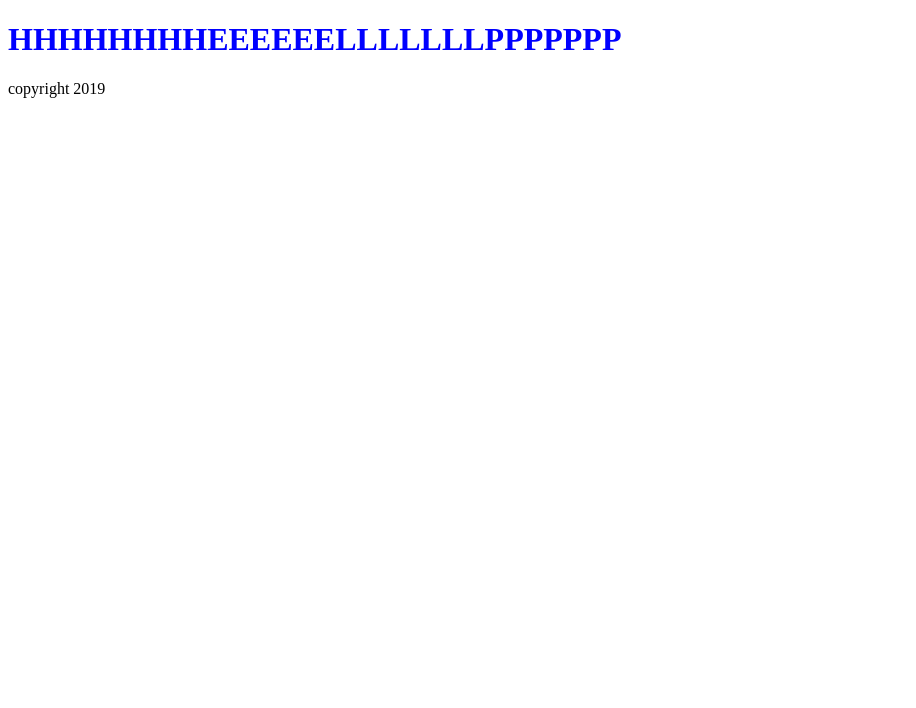
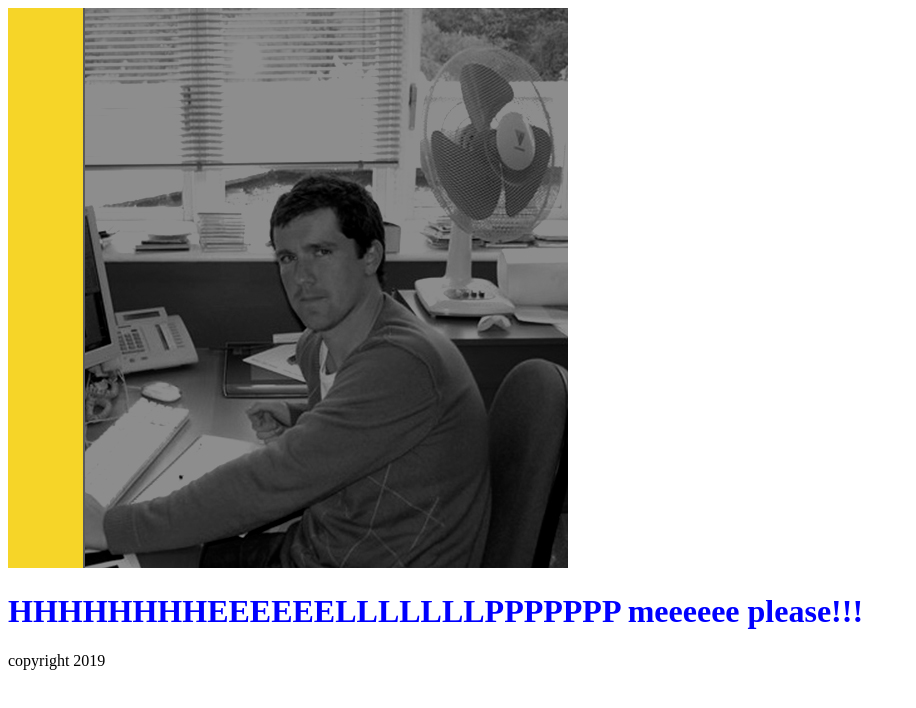
Before and after one commit to thunderhat-fire/git-demo, a plain HTML site: page image.html in a window 1280 px wide. Shown: the whole page, without its empty margins (0-916 px from the left). Drawn offline with Linux system fonts and the light colour scheme.

Commit message:
changed text in image.html

```diff
--- a/image.html
+++ b/image.html
@@ -10,9 +10,9 @@
     </head>
     <body>
 
+        <img src = "img/alex b&W.jpg">
 
-
-        <h1>HHHHHHHHEEEEEELLLLLLLPPPPPPP</h1>
+        <h1>HHHHHHHHEEEEEELLLLLLLPPPPPPP meeeeee please!!!</h1>
 
 
 
```
